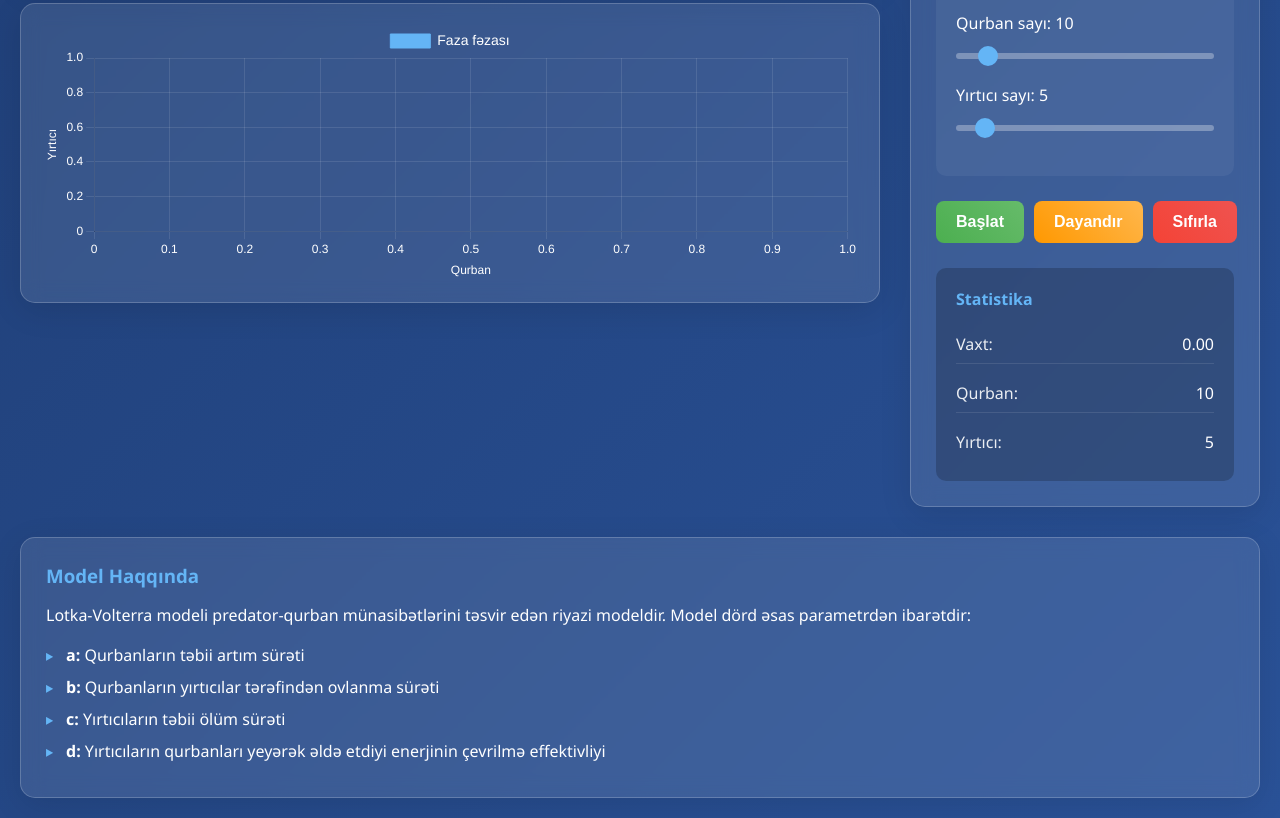
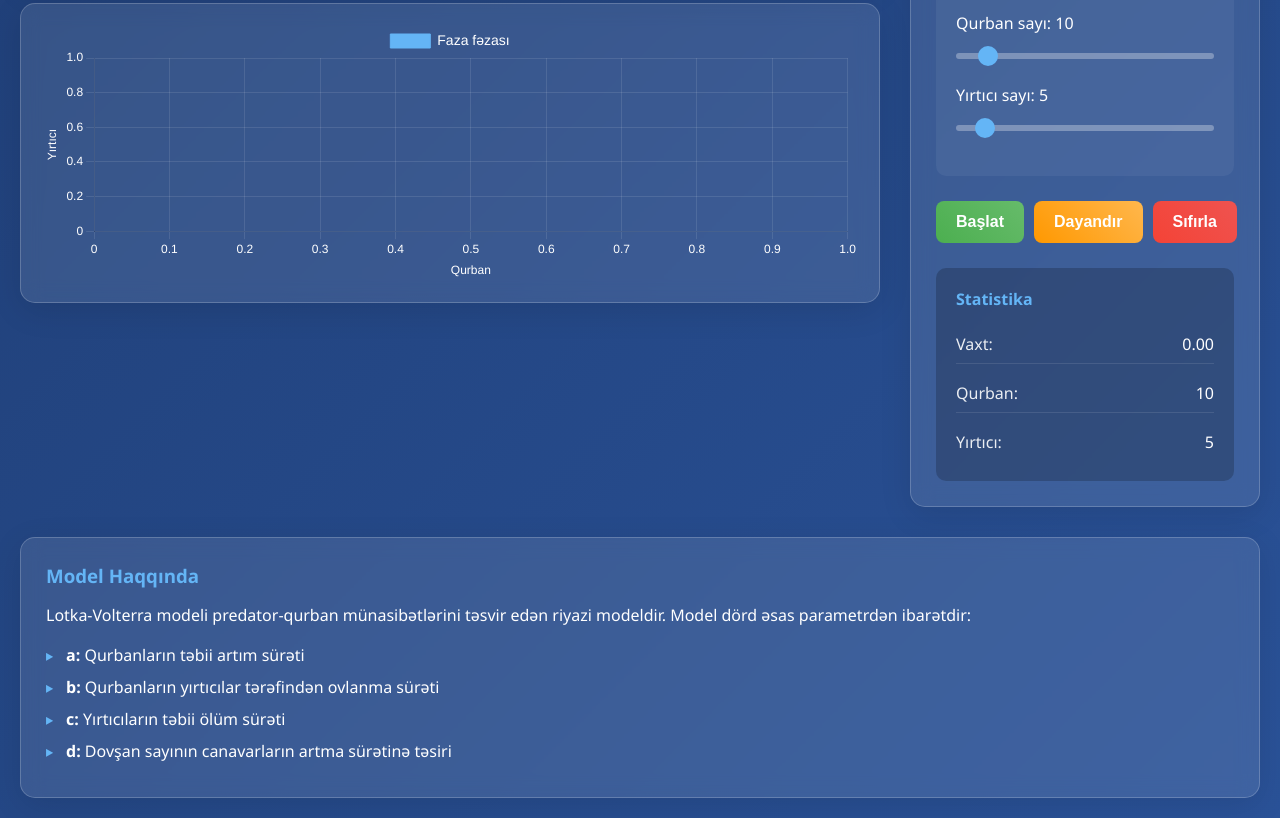
Before and after one commit to jannatsamadov/lotka-volterra-sim, a plain HTML site: page index.html in a window 1280 px wide. Shown: the part 569-1387 px from the top of the page. Drawn offline with nearby package versions, Linux system fonts and the light colour scheme.

Commit message:
Update list item 'd' in index.html

```diff
--- a/index.html
+++ b/index.html
@@ -93,7 +93,7 @@
                 <li><strong>a:</strong> Qurbanların təbii artım sürəti</li>
                 <li><strong>b:</strong> Qurbanların yırtıcılar tərəfindən ovlanma sürəti</li>
                 <li><strong>c:</strong> Yırtıcıların təbii ölüm sürəti</li>
-                <li><strong>d:</strong> Yırtıcıların qurbanları yeyərək əldə etdiyi enerjinin çevrilmə effektivliyi</li>
+                <li><strong>d:</strong> Dovşan sayının canavarların artma sürətinə təsiri</li>
             </ul>
         </div>
     </div>
```
